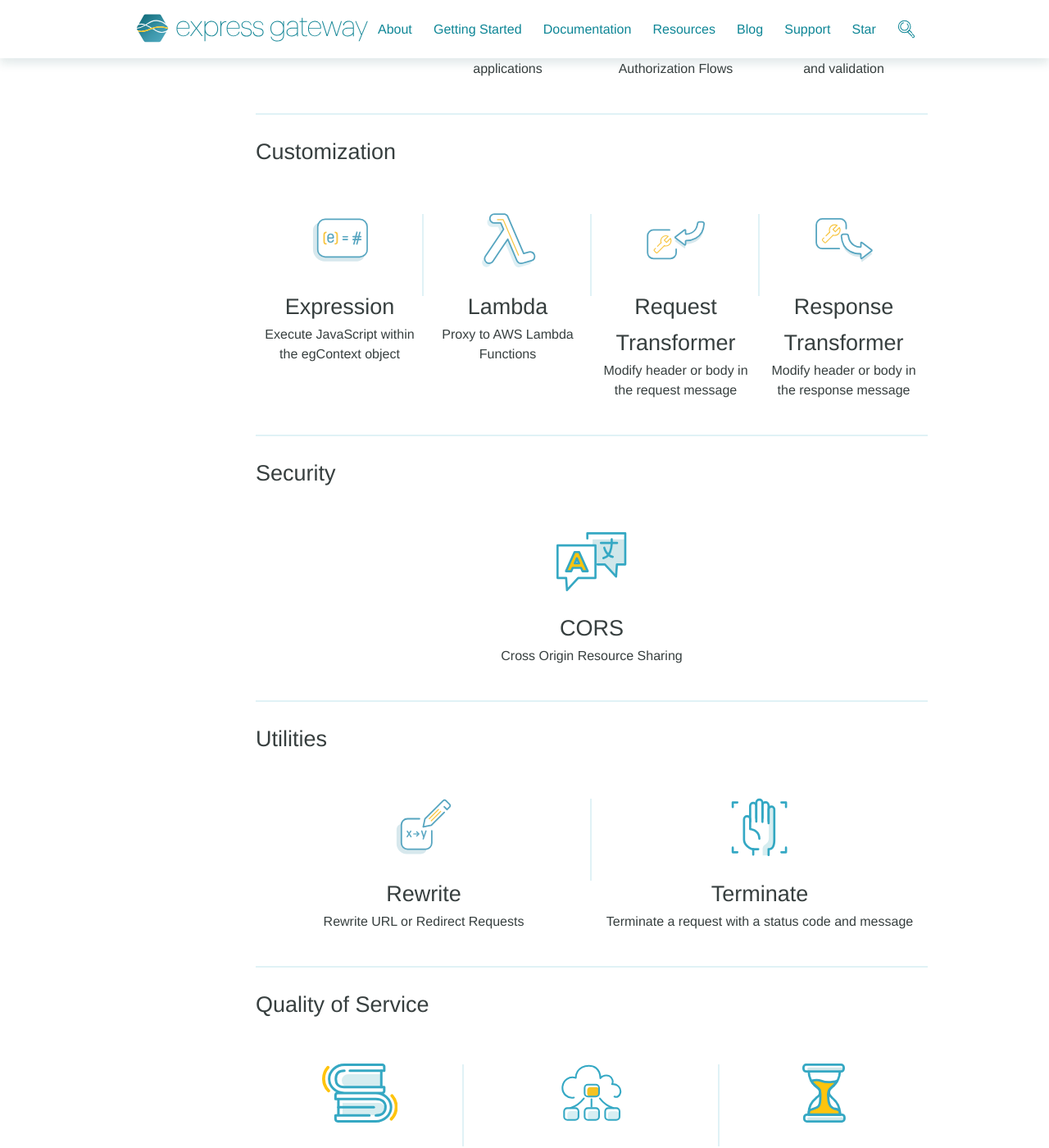
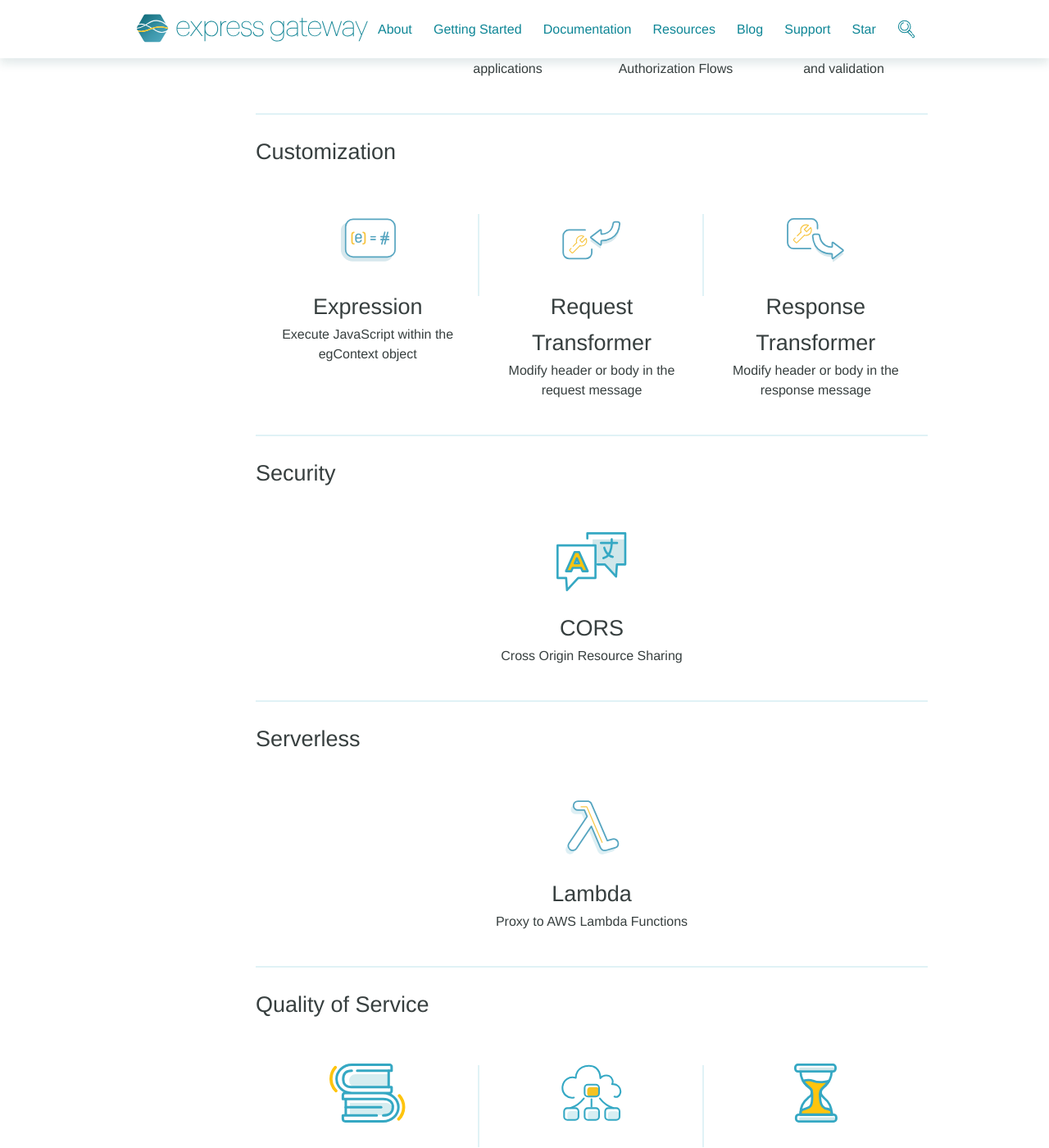
Before and after one commit to ExpressGateway/express-gateway.io, a Jekyll site: the page built from _pages/resources.md, in a window 1280 px wide and 1400 px high, scrolled down 455 px. Shown: the whole window at 82% size. Built offline with Jekyll 4.4.1, drawn with Linux system fonts in a browser that asks for light colours; nearby versions of some CDN libraries; some web fonts are replaced; comment, search, counter and statistics services are not loaded; some of the changed text lies outside the part shown.

Commit message:
added serverless section and reordered alphabetically

```diff
--- a/_pages/resources.md
+++ b/_pages/resources.md
@@ -35,17 +34,22 @@ layout: page
 <li>{% include res-cors.svg %}<h3>CORS</h3><p>Cross Origin Resource Sharing</p></li>
 </ul>
 
-#### Utilities
+#### Serverless
 <ul class="icon-list">
-<li>{% include res-rewrite.svg %}<h3>Rewrite</h3><p>Rewrite URL or Redirect Requests</p></li>
-<li>{% include res-terminate.svg %}<h3>Terminate</h3><p>Terminate a request with a status code and message</p></li>
+<li>{% include res-lambda.svg %}<h3>Lambda</h3><p>Proxy to AWS Lambda Functions</p></li>
 </ul>
 
 #### Quality of Service
-<ul class="icon-list no-border">
+<ul class="icon-list">
 <li>{% include res-simplelogger.svg %}<h3>Simple Logger</h3><p>Logging Format and Output</p></li>
 <li>{% include res-lbproxy.svg %}<h3>Load Balancer Proxy</h3><p>Load Balance and Proxy to Services</p></li>
 <li>{% include res-rate.svg %}<h3>Rate Limiter</h3><p>Throttle API Requests</p></li>
+</ul>
+
+#### Utilities
+<ul class="icon-list no-border">
+<li>{% include res-rewrite.svg %}<h3>Rewrite</h3><p>Rewrite URL or Redirect Requests</p></li>
+<li>{% include res-terminate.svg %}<h3>Terminate</h3><p>Terminate a request with a status code and message</p></li>
 </ul>
 </div>
 </div>
--- a/_sass/_resources.scss
+++ b/_sass/_resources.scss
@@ -71,7 +71,7 @@
     padding: 0;
   }
 
-  #authentication, #customization, #security, #quality-of-service, #utilities {
+  #authentication, #customization, #serverless, #security, #quality-of-service, #utilities {
     margin-left: 10%;
     @include size(smalltomedium){
       margin-left: 0;
```
Also changed, not shown: other parts of _pages/resources.md (+0 -1 lines).
